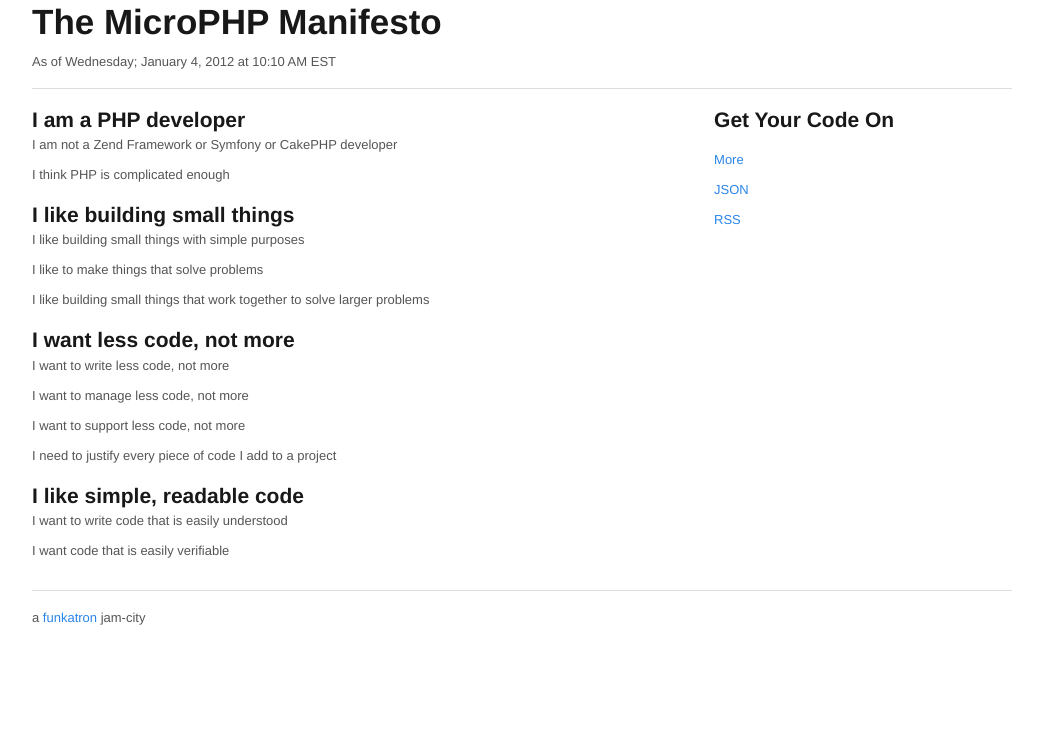
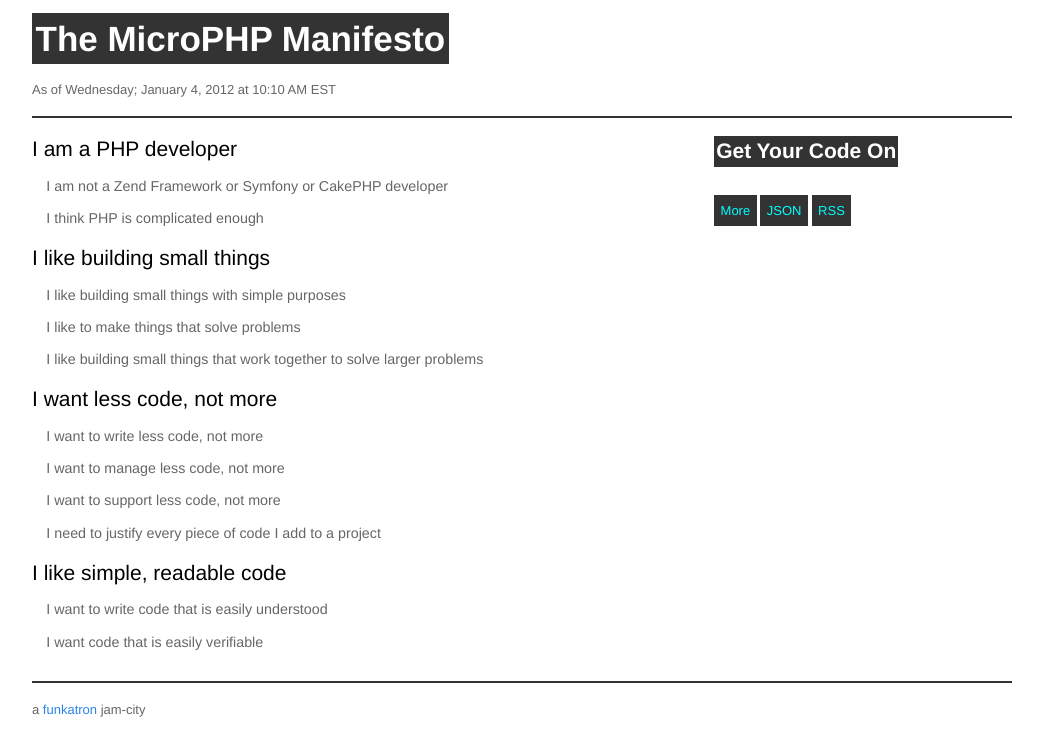
Before and after one commit to microphp/microphp.github.com, a plain HTML site: page index.html in a window 1280 px wide. Shown: the whole page, without its empty margins (118-1161 px from the left). Drawn offline with nearby package versions, Linux system fonts and the light colour scheme; a script that the page names is missing.

Commit message:
new styles

```diff
--- /dev/null
+++ b/css/main.css
@@ -0,0 +1,62 @@
+body {
+	font-family: "Helvetica Neue", Arial, Helvetica, Geneva, sans-serif;
+	margin-top: 1em;
+	color: #666;
+}
+
+hr {
+	border-top: 2px solid #333;
+}
+
+h1, h2, h3, h4 {
+	font-weight: bold;
+}
+
+h2 {
+	color:  #FFF;
+	margin-bottom: .5em;
+	padding: .1em;
+	background-color: #333;
+	display: inline-block;
+}
+
+div.main-content {
+	color:	#666;
+}
+
+div.main-content ul {
+	margin-left: 1.1em;
+}
+
+div.main-content ul li {
+	margin: 1em 0;
+	font-size: 1.1em;
+}
+
+div.main-content h4 {
+	color:  #000000;
+	margin-bottom: .5em;
+/*	font-style: italic;*/
+	font-weight: normal;
+}
+
+div.sidebar-content h4 {
+	color:  #FFF;
+	margin-bottom: .5em;
+	padding: .1em;
+	background-color: #333;
+	display: inline-block;
+}
+
+div.sidebar-content ul li {
+	color:  #FFF;
+	margin-bottom: .5em;
+	padding: .5em;
+	background-color: #333;
+	display: inline-block;
+	clear:both;
+}
+
+div.sidebar-content ul li a {
+	color: aqua;
+}
--- a/index.html
+++ b/index.html
@@ -9,7 +9,7 @@
 	<meta charset="utf-8" />
 
 	<!-- Set the viewport width to device width for mobile -->
-	<meta name="viewport" content="width=device-width" />
+	<meta name="viewport" content="width=device-width">
 
 	<title>The MicroPHP Manifesto</title>
 
@@ -26,6 +26,8 @@
 	<!--[if lt IE 9]>
 		<script src="http://html5shiv.googlecode.com/svn/trunk/html5.js"></script>
 	<![endif]-->
+
+	<link rel="stylesheet" href="css/main.css">
 
 	<script type="text/javascript" src="http://cdnjs.cloudflare.com/ajax/libs/zepto/0.7/zepto.min.js"></script>
 	<script type="text/javascript" src="http://cdnjs.cloudflare.com/ajax/libs/underscore.js/1.2.2/underscore-min.js"></script>
```
